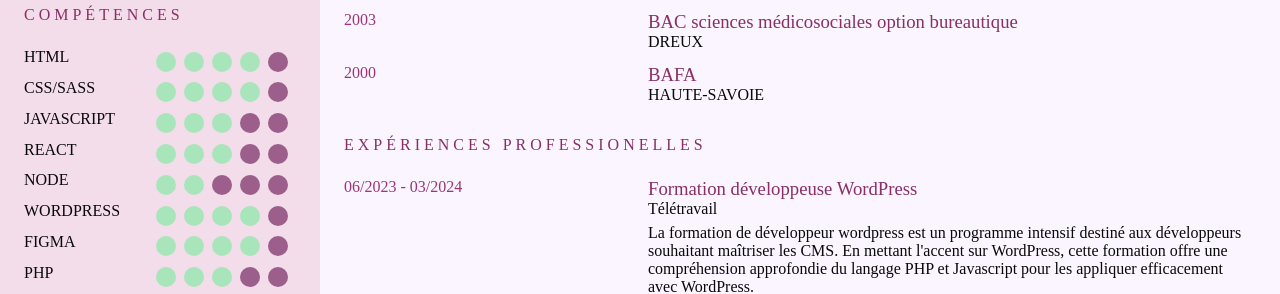
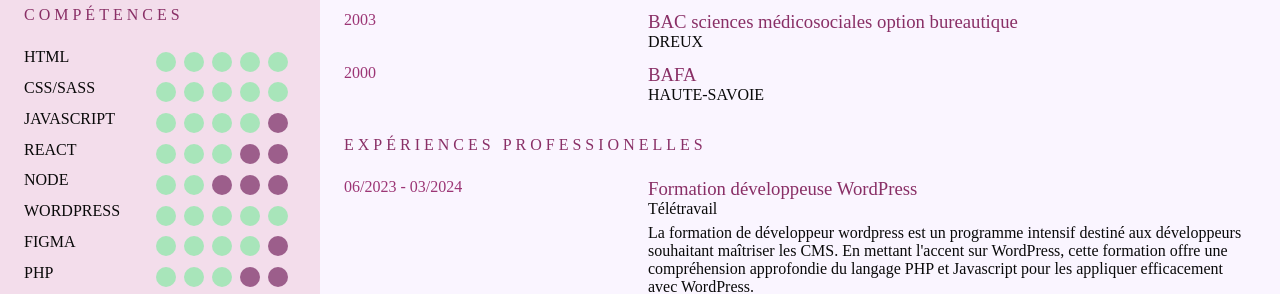
Before and after one commit to sousouben/mon-cv, a React (Create React App) app: page / in a window 1280 px wide. Shown: the part 394-688 px from the top of the page. Built offline with nearby package versions, Linux system fonts and the light colour scheme; a web font is replaced by a local one.

Commit message:
MODIF CV

```diff
--- a/package.json
+++ b/package.json
@@ -38,7 +38,7 @@
       "last 1 safari version"
     ]
   },
-  "description": "cv Souad Mouatakide, Développeuse web et mobile",
+  "description": "cv Souad BENHABBOUR, Développeuse web et mobile",
   "main": "index.js",
   "devDependencies": {},
   "keywords": [
@@ -46,6 +46,6 @@
     "react",
     "emploi"
   ],
-  "author": "Mouatakide Souad",
+  "author": "BENHABBOUR Souad",
   "license": "ISC"
 }
--- a/public/index.html
+++ b/public/index.html
@@ -7,10 +7,10 @@
     <meta name="theme-color" content="#000000" />
     <meta
       name="description"
-      content="Souad Mouatakide. Découvrez mon cv en ligne"
+      content="Souad BENHABBOUR. Découvrez mon cv en ligne"
     />
 
-    <title>Souad Mouatakide - cv</title>
+    <title>Souad BENHABBOUR - cv</title>
   </head>
   <body>
     <noscript>You need to enable JavaScript to run this app.</noscript>
--- a/src/components/skills/Skills.jsx
+++ b/src/components/skills/Skills.jsx
@@ -9,12 +9,12 @@ function Skills() {
     <>
       <div className="skills">
         <h2 className="h2">Compétences</h2>
-        <Skill title="HTML" rating="4" />
-        <Skill title="CSS/SASS" rating="4" />
-        <Skill title="JAVASCRIPT" rating="3" />
+        <Skill title="HTML" rating="5" />
+        <Skill title="CSS/SASS" rating="5" />
+        <Skill title="JAVASCRIPT" rating="4" />
         <Skill title="REACT" rating="3" />
         <Skill title="NODE" rating="2" />
-        <Skill title="WORDPRESS" rating="4" />
+        <Skill title="WORDPRESS" rating="5" />
         <Skill title="FIGMA" rating="4" />
         <Skill title="PHP" rating="3" />
       </div>
```
Also changed, not shown: public/manifest.json, 2 other files (tests, documents, lock files or other folders).
